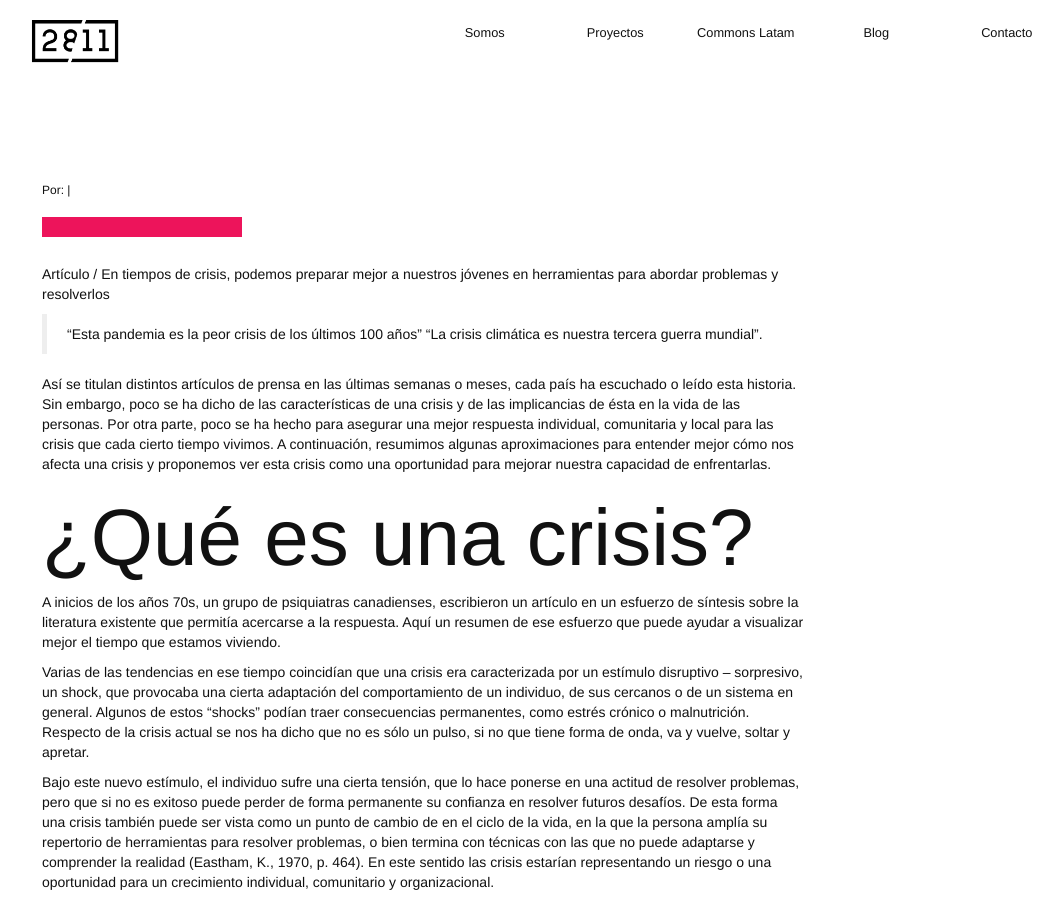
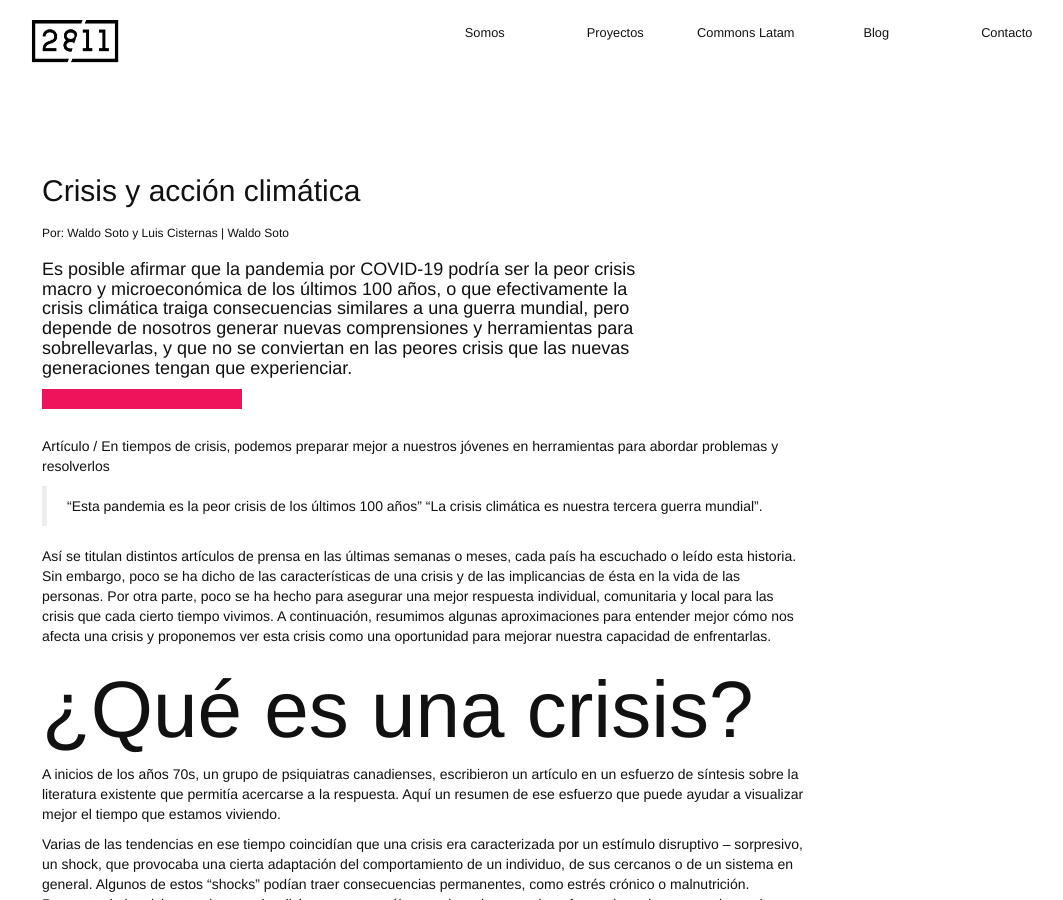
Before and after one commit to 2811Chile/2811Chile.github.io, a Jekyll site: the page built from _posts/2020-05-04-crisis-y-accion-climatica.markdown, in a window 1280 px wide and 900 px high. Shown: the whole window, without its empty margins (138-1201 px from the left). Built offline with Jekyll 4.4.1, drawn with Linux system fonts in a browser that asks for light colours; nearby versions of some CDN libraries; some web fonts are replaced; our own code applies the rules of GitHub Pages for plain Markdown files.

Commit message:
Updated Crisis Y Accion Climatica

```diff
--- a/_posts/2020-05-04-crisis-y-accion-climatica.markdown
+++ b/_posts/2020-05-04-crisis-y-accion-climatica.markdown
@@ -1,6 +1,19 @@
 ---
 title: Crisis y acción climática
 date: 2020-05-04 13:04:00 Z
+nombre: Crisis y acción climática
+fecha:
+autor: Waldo Soto y Luis Cisternas
+contacto: Waldo Soto
+link-contacto: mailto:waldo@2811.cl
+categorias: acción climática, jóvenes agentes de cambio, entrenamiento de profesores
+bajada: Es posible afirmar que la pandemia por COVID-19 podría ser la peor crisis
+  macro y microeconómica de los últimos 100 años, o que efectivamente la crisis climática
+  traiga consecuencias similares a una guerra mundial, pero depende de nosotros generar
+  nuevas comprensiones y herramientas para sobrellevarlas, y que no se conviertan
+  en las peores crisis que las nuevas generaciones tengan que experienciar.
+portada:
+excerpt_separator: "<!--mas-->"
 ---
 
 Artículo / En tiempos de crisis, podemos preparar mejor a nuestros jóvenes en herramientas para abordar problemas y resolverlos <!--mas-->
```
